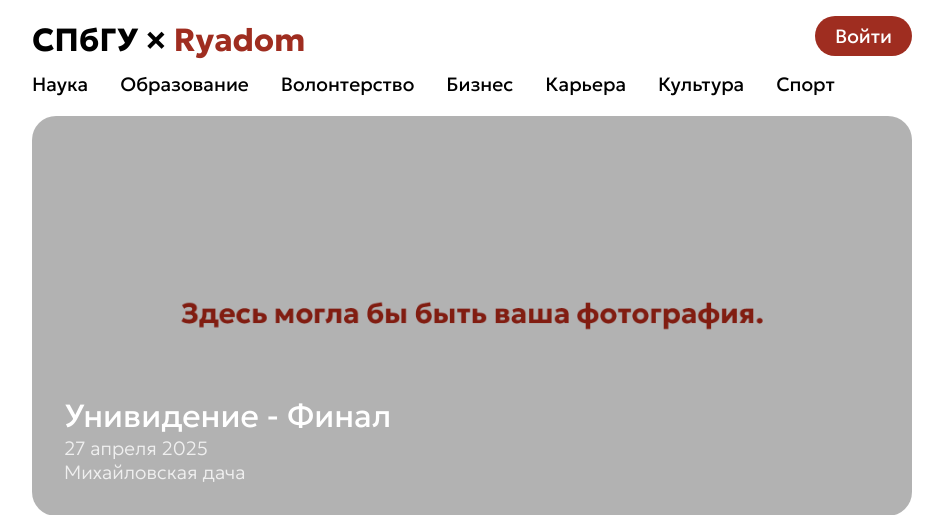
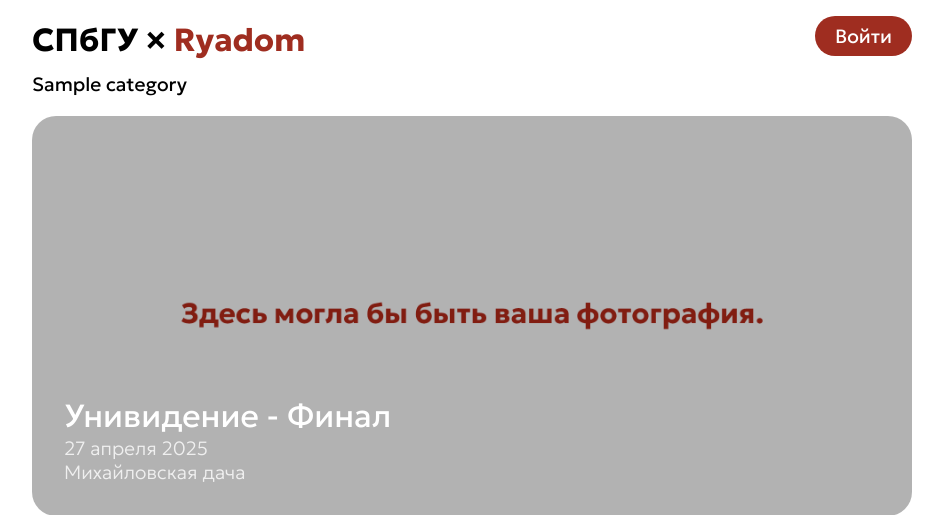
Before and after one commit to NikitaKolotushkin/ryadom, a Python web app: template ryadom_front-end/app/templates/index.html in a window 1280 px wide. Shown: the top 515 px of the page, without its empty margins (168-1111 px from the left). Run offline with Jinja, Linux system fonts and the light colour scheme; the template is opened without the code that fills it: most values are stand-ins (such as "Sample title", 1, 10 or a date in 2020).

Commit message:
add: dynamic categories showing

```diff
--- a/ryadom_front-end/app/templates/nav.html
+++ b/ryadom_front-end/app/templates/nav.html
@@ -2,48 +2,14 @@
     <nav class="category-nav">
         <div class="category-nav__scroll-container">
             <ul class="category-nav__list">
-                <li class="category-nav__item">
-                    <a href="{{ context.update_query_params(category='science') }}"
-                       class="category-nav__link {% if active_category == 'science' %}active{% endif %}">
-                        Наука
-                    </a>
-                </li>
-                <li class="category-nav__item">
-                    <a href="{{ context.update_query_params(category='education') }}"
-                       class="category-nav__link {% if active_category == 'education' %}active{% endif %}">
-                        Образование
-                    </a>
-                </li>
-                <li class="category-nav__item">
-                    <a href="{{ context.update_query_params(category='volunteering') }}"
-                       class="category-nav__link {% if active_category == 'volunteering' %}active{% endif %}">
-                        Волонтерство
-                    </a>
-                </li>
-                <li class="category-nav__item">
-                    <a href="{{ context.update_query_params(category='business') }}"
-                       class="category-nav__link {% if active_category == 'business' %}active{% endif %}">
-                        Бизнес
-                    </a>
-                </li>
-                <li class="category-nav__item">
-                    <a href="{{ context.update_query_params(category='career') }}"
-                       class="category-nav__link {% if active_category == 'career' %}active{% endif %}">
-                        Карьера
-                    </a>
-                </li>
-                <li class="category-nav__item">
-                    <a href="{{ context.update_query_params(category='culture') }}"
-                       class="category-nav__link {% if active_category == 'culture' %}active{% endif %}">
-                        Культура
-                    </a>
-                </li>
-                <li class="category-nav__item">
-                    <a href="{{ context.update_query_params(category='sport') }}"
-                       class="category-nav__link {% if active_category == 'sport' %}active{% endif %}">
-                        Спорт
-                    </a>
-                </li>
+                {% for category in allowed_categories %}
+                    <li class="category-nav__item">
+                        <a href="{{ context.update_query_params(category=category.id) }}"
+                        class="category-nav__link {% if active_category %}active{% endif %}">
+                            {{ category.name }}
+                        </a>
+                    </li>
+                {% endfor %}
             </ul>
         </div>
     </nav>
```
